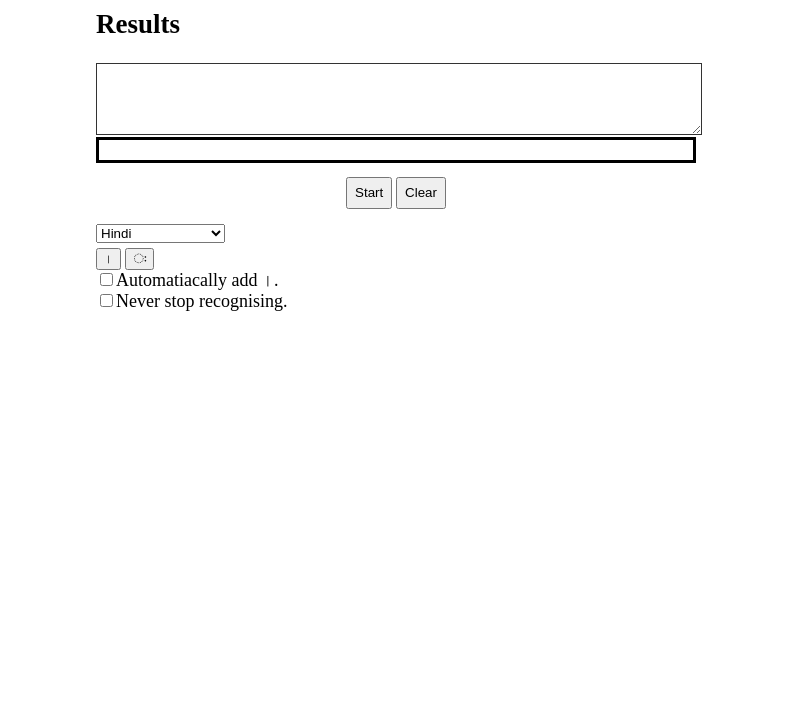
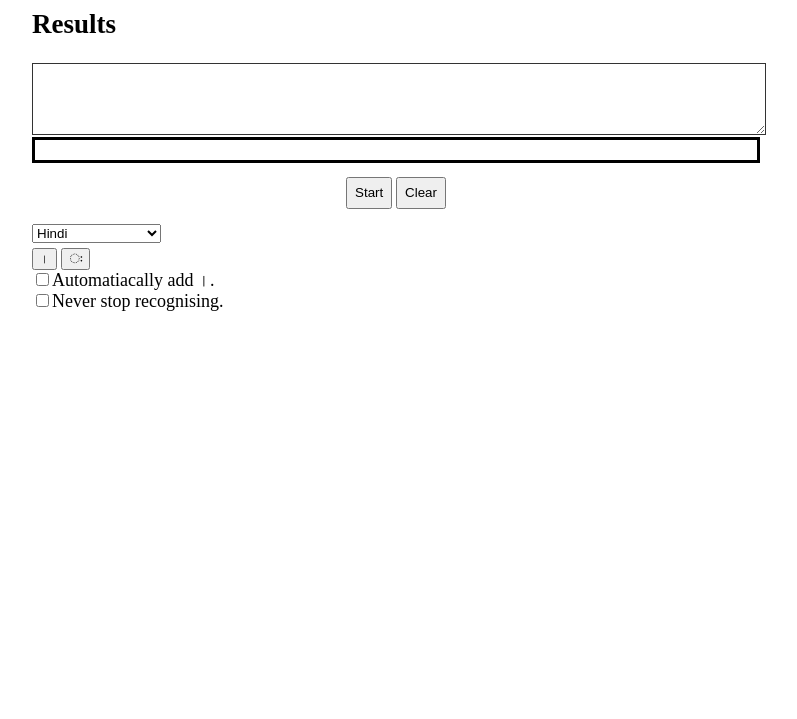
Before and after one commit to pteek/WebSpeechAPIdemo, a plain HTML site: page index.html in a window 1280 px wide. Shown: the part 81-800 px from the top of the page, without its empty margins (244-1041 px from the left). Drawn offline with Linux system fonts and the light colour scheme.

Commit message:
Fixed width

```diff
--- a/index.html
+++ b/index.html
@@ -5,7 +5,7 @@
     <meta charset="UTF-8">
     <style type="text/css">
       body{
-      max-width: 600px;
+      max-width: 728px;
       margin: auto;
       font-size: 18px;
       }
```
